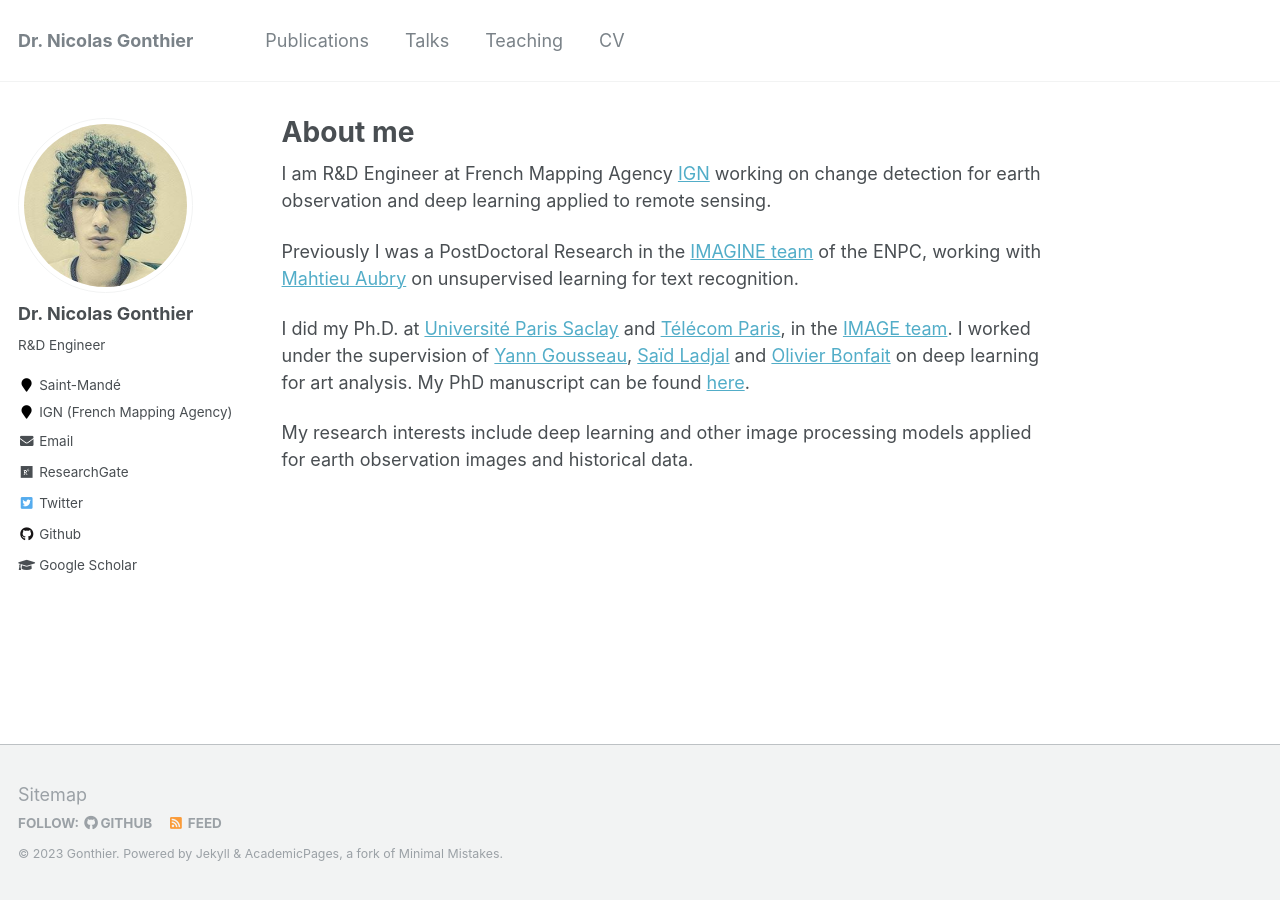
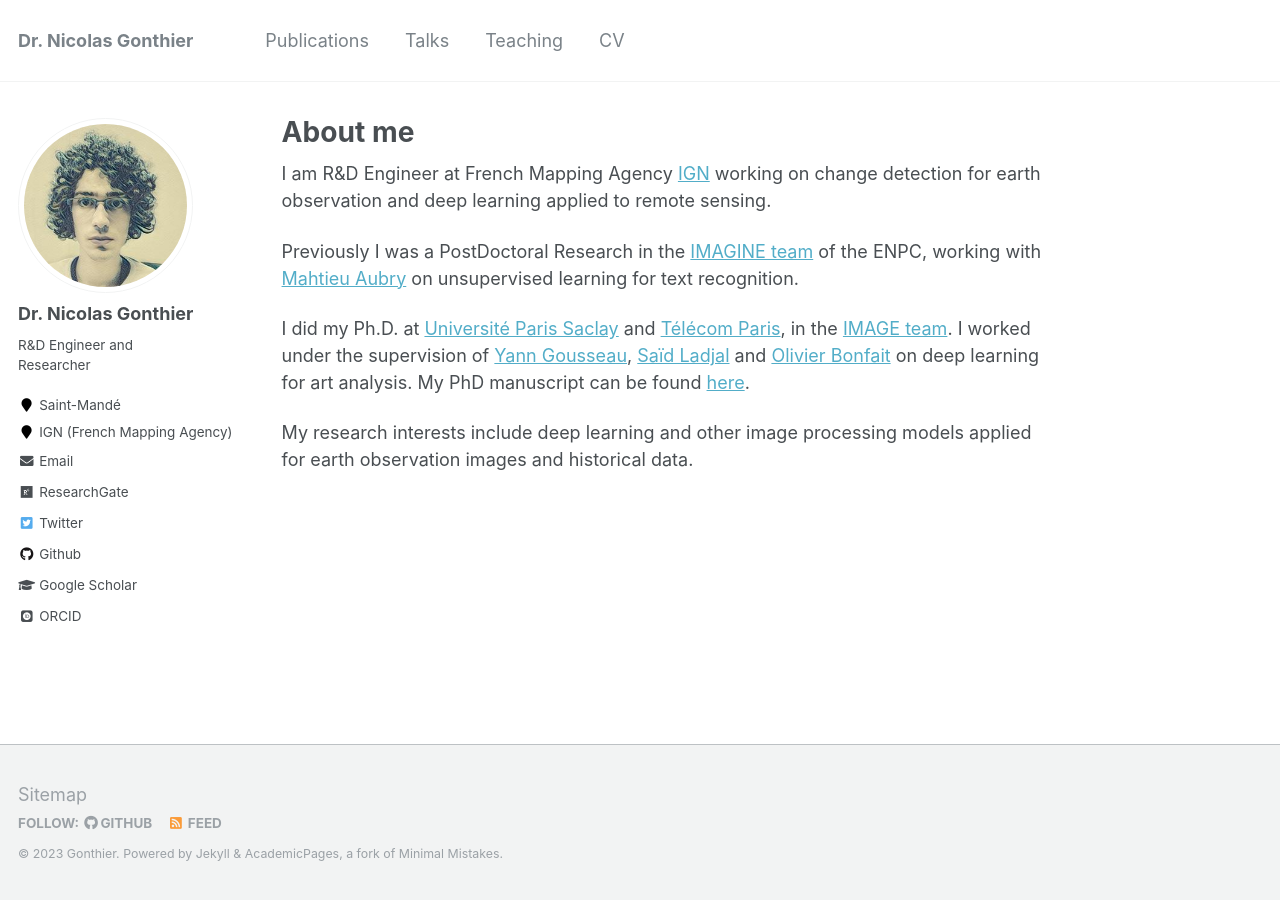
Before and after one commit to ngonthier/ngonthier.github.io, a Jekyll site: the page built from _pages/about.md, in a window 1280 px wide. Built offline with Jekyll 4.4.1, drawn with Linux system fonts in a browser that asks for light colours; some web fonts are replaced.

Commit message:
Update _config.yml

```diff
--- a/_config.yml
+++ b/_config.yml
@@ -82,7 +82,7 @@ analytics:
 author:
   name             : "Dr. Nicolas Gonthier"
   avatar           : "avatar.jpg"
-  bio              : "R&D Engineer"
+  bio              : "R&D Engineer and Researcher"
   location         : "Saint-Mandé"
   employer         : "IGN (French Mapping Agency)"
   pubmed           :
@@ -103,7 +103,7 @@ author:
   impactstory      : #"https://profiles.impactstory.org/u/xxxx-xxxx-xxxx-xxxx"
   lastfm           :
   linkedin         :
-  orcid            : #"http://orcid.org/yourorcidurl"
+  orcid            : "https://orcid.org/0000-0002-9236-5394"
   pinterest        :
   soundcloud       :
   stackoverflow    : # http://stackoverflow.com/users/123456/username
```
